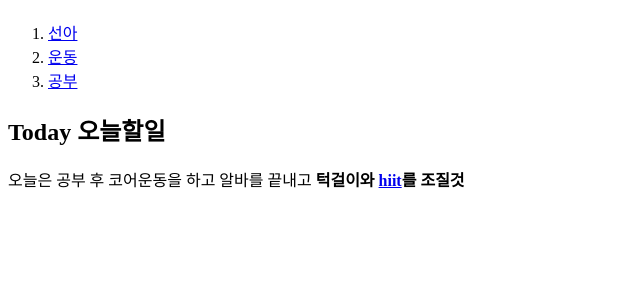
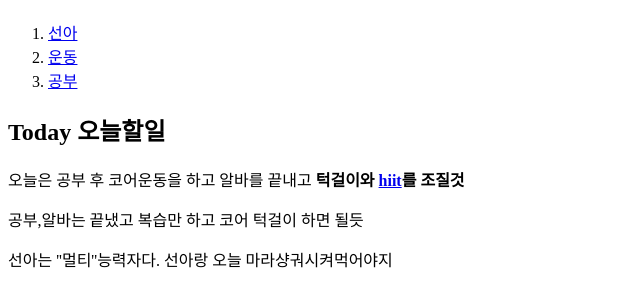
Before and after one commit to ojoomi/web, a plain HTML site: page index.html in a window 1280 px wide. Shown: the part 60-366 px from the top of the page, without its empty margins (0-640 px from the left). Drawn offline with Linux system fonts and the light colour scheme.

Commit message:
Add files via upload

```diff
--- a/index.html
+++ b/index.html
@@ -15,6 +15,8 @@
 오늘은 공부 후 코어운동을 하고 알바를 끝내고
  <strong>턱걸이와 <a href="https://blog.naver.com/nicenet/222213468183"
    target="_blank" title="고강도훈련">hiit</a>를 조질것</strong>
+   <p>공부,알바는 끝냈고 복습만 하고 코어 턱걸이 하면 될듯</p>
+   선아는 ''멀티''능력자다. 선아랑 오늘 마라샹궈시켜먹어야지
 
 </body>
 </html>
```
